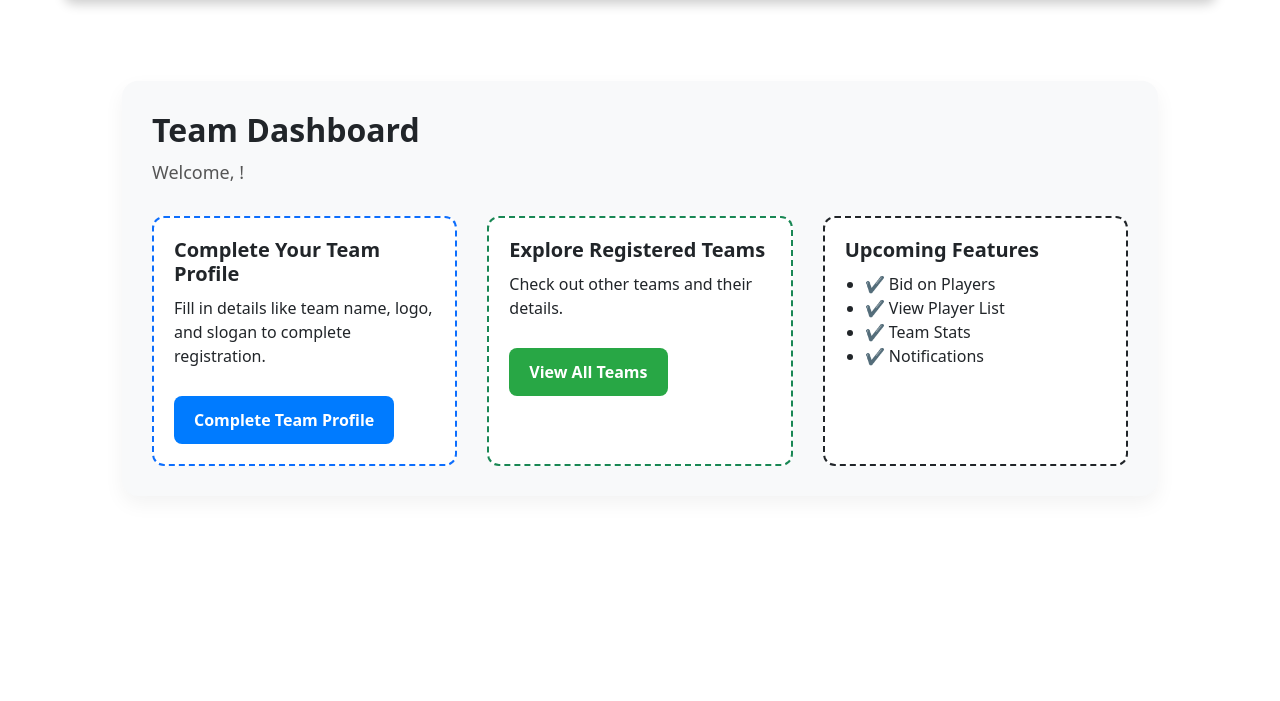
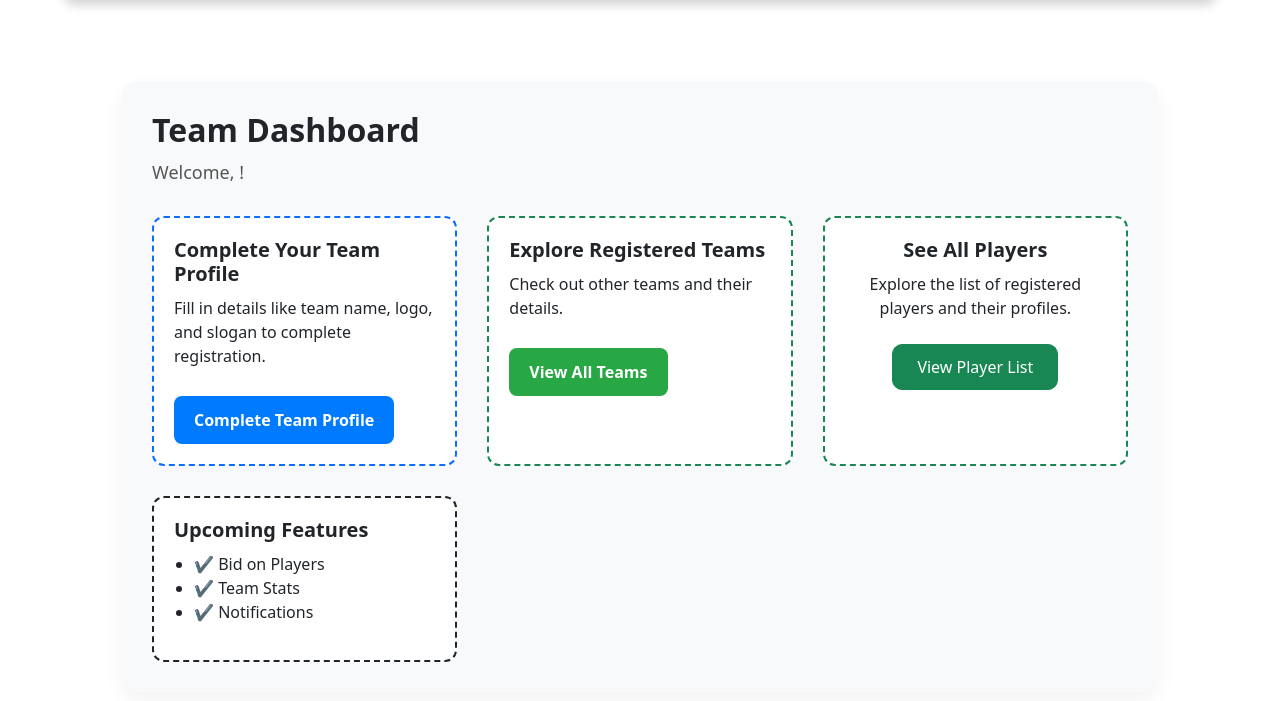
Before and after one commit to ShahedAnnam/CPL_Football_Draft, a Django app: page /team/ in a window 1280 px wide. Shown: the part 59-760 px from the top of the page. Run offline with Django 5.2, Linux system fonts and the light colour scheme.

Commit message:
player list on team profile

```diff
--- a/CPL/team/views.py
+++ b/CPL/team/views.py
@@ -1,6 +1,7 @@
 from django.shortcuts import render, redirect
 from django.contrib.auth import login
 from django.contrib.auth.decorators import login_required
+from player.models import Player
 from .models import Team
 from .forms import TeamForm
 
@@ -34,3 +35,22 @@ def complete_profile(request):
 def team_list(request):
     teams = Team.objects.all()
     return render(request, 'team/team_list.html', {'teams': teams})
+
+@login_required
+def player_list(request):
+    batch_filter = request.GET.get('batch', None)
+    position_filter = request.GET.get('position', None)
+
+    players = Player.objects.all()
+
+    if batch_filter:
+        players = players.filter(batch__icontains=batch_filter)  # use icontains for partial match and case-insensitive
+
+    if position_filter:
+        players = players.filter(playing_position=position_filter)
+
+    return render(request, 'player/player_list.html', {
+        'players': players,
+        'batch_filter': batch_filter,
+        'position_filter': position_filter
+    })
--- a/CPL/templates/team/dashboard.html
+++ b/CPL/templates/team/dashboard.html
@@ -26,12 +26,21 @@
                 <a href="{% url 'team:team_list' %}" class="dashboard-btn btn-success">View All Teams</a>
             </div>
 
+             <!-- All Players Card -->
+            <div class="dashboard-section border-success text-center">
+                <h5>See All Players</h5>
+                <p>Explore the list of registered players and their profiles.</p>
+                <a href="{% url 'player:player_list' %}" class="btn btn-success mt-2"
+                   style="padding: 10px 24px; border-radius: 10px; font-weight: 500;">
+                    View Player List
+                </a>
+            </div>
+
             <!-- Features Section -->
             <div class="dashboard-section border-dark">
                 <h5>Upcoming Features</h5>
                 <ul>
                     <li>✔ Bid on Players</li>
-                    <li>✔ View Player List</li>
                     <li>✔ Team Stats</li>
                     <li>✔ Notifications</li>
                 </ul>
```
Also changed, not shown: CPL/db.sqlite3.
